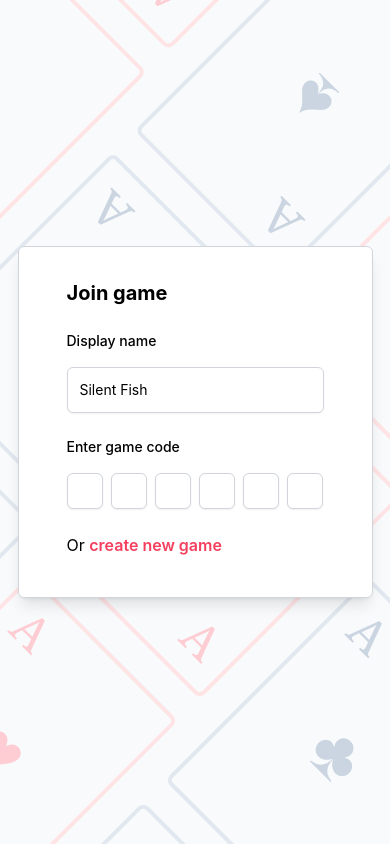
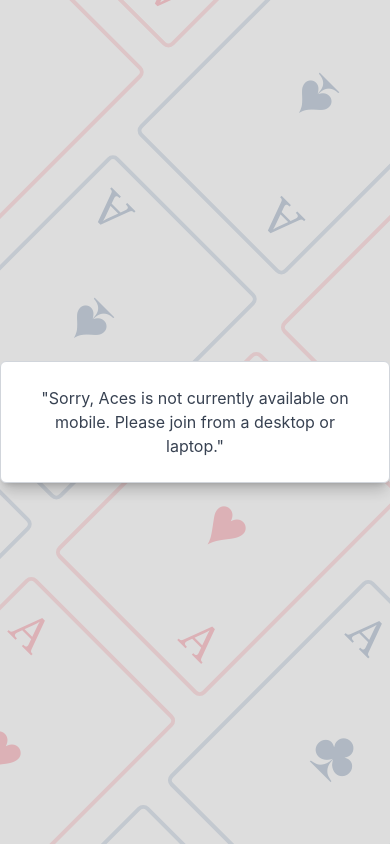
Before and after one commit to tfritzy/aces-web, a React (Create React App) app: page / in a window 390 px wide. Built offline with nearby package versions, Linux system fonts and the light colour scheme.

Commit message:
Adding mobile blocker

```diff
--- a/src/App.tsx
+++ b/src/App.tsx
@@ -10,6 +10,7 @@
 import { Game } from "Game/Game";
 import { RootState } from "store/store";
 import { LandingPage } from "Documentation/LandingPage";
+import { Modal } from "components/Modal";
 
 const router = createBrowserRouter([
   {
@@ -61,6 +62,25 @@
     // eslint-disable-next-line react-hooks/exhaustive-deps
   }, []);
 
+  const aspectRatio = window.innerHeight / window.innerWidth;
+  const isMobile = aspectRatio > 1.4;
+
+  if (isMobile) {
+    return (
+      <>
+        <Background />
+        <Modal shown>
+          <div className="flex flex-col items-center justify-center px-8 py-6 space-y-4">
+            <div className="text-center text-gray-700 dark:text-gray-100">
+              "Sorry, Aces is not currently available on mobile. Please join
+              from a desktop or laptop."
+            </div>
+          </div>
+        </Modal>
+      </>
+    );
+  }
+
   return (
     <div className={darkMode ? "dark" : ""}>
       <Background />
```
Also changed, not shown: todo.txt.
